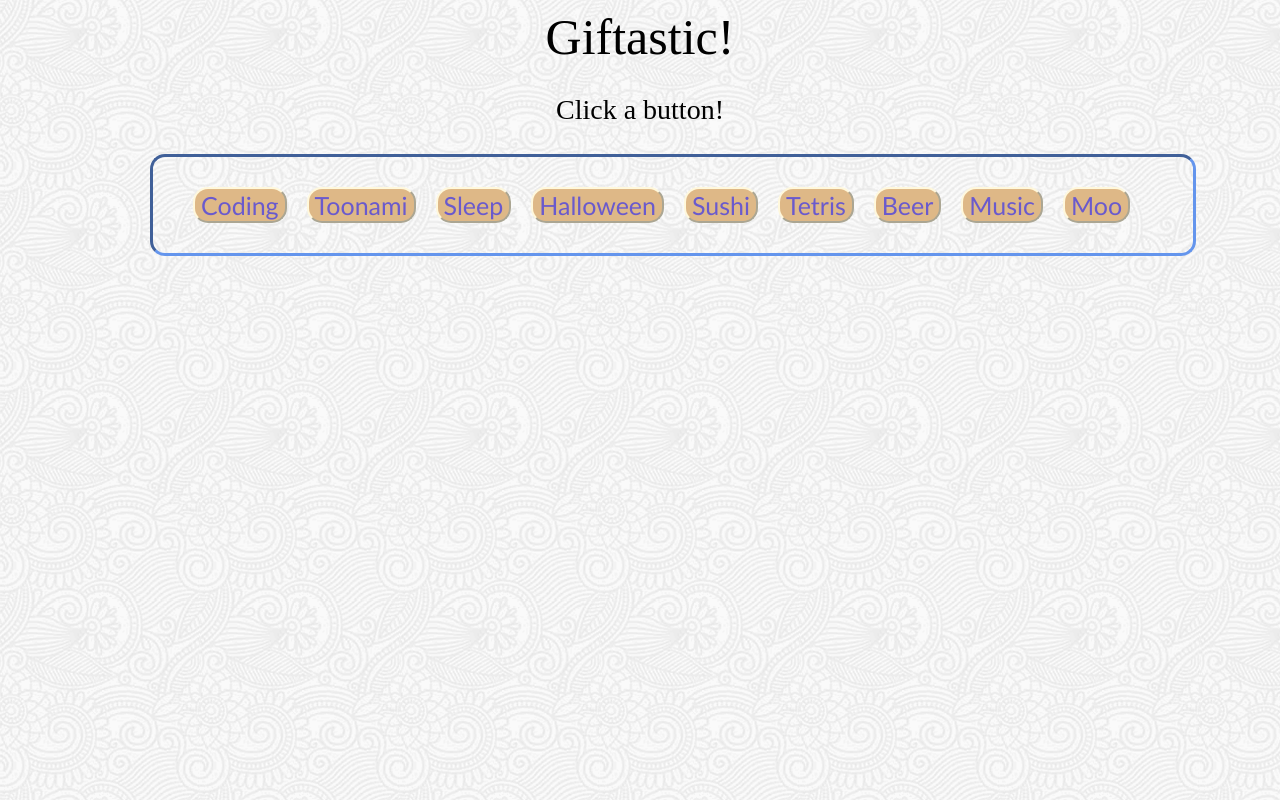
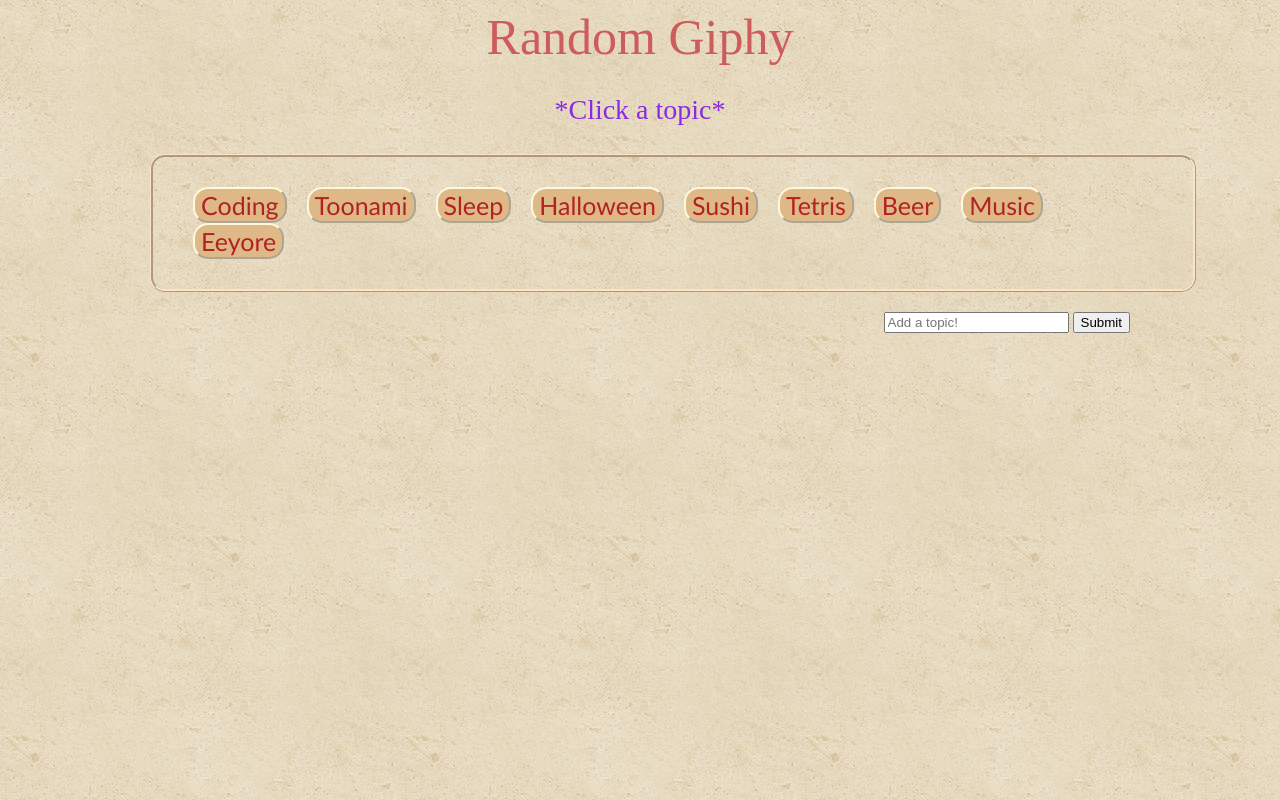
Before and after one commit to bksaechao/Giphy-Assignment, a plain HTML site: page index.html in a window 1280 px wide. Drawn offline with nearby package versions, Linux system fonts and the light colour scheme; no server answers.

Commit message:
inserted an input field and created a function to add a new topic to the button container once submit is clicked

```diff
--- a/assets/css/style.css
+++ b/assets/css/style.css
@@ -1,17 +1,26 @@
 header {
     text-align: center;
     font-size: 50px;
+    color: indianred;
+}
+
+form {
+    float: right;
+    margin-bottom: 20px;
+}
+
+p {
+    color: blueviolet;
 }
 
 body {
-    background-color: aliceblue;
-    background: url(../images/full-bloom.png);
+    background: url(../images/vintage-concrete.png);
 }
 
 button {
     border: 2px outset cornsilk;
     font-family: 'Trebuchet MS', 'Lucida Sans Unicode', 'Lucida Grande', 'Lucida Sans', Arial, sans-serif;
-    color: slateblue;
+    color: firebrick;
     border-radius: 15px;
     background-color: burlywood;
     margin: 0px 10px;
@@ -19,15 +28,16 @@ button {
 }
 
 button:hover {
-    background-color: cornflowerblue;
+    background-color: aliceblue;
 }
 
 .btn-cntr {
-    border: 3px inset cornflowerblue;
+    border: 3px ridge bisque;
     border-radius: 15px;
     padding: 30px 30px;
     background: transparent;
     width: 100%;
+    margin-bottom: 20px;
 }
 
 .container {
--- a/assets/javascript/giphy.js
+++ b/assets/javascript/giphy.js
@@ -1,12 +1,24 @@
-var topics = ["Coding", "Toonami", "Sleep", "Halloween", "Sushi", "Tetris", "Beer", "Music", "Moo"]
+//Initial array of topics
+var topics = ["Coding", "Toonami", "Sleep", "Halloween", "Sushi", "Tetris", "Beer", "Music", "Eeyore"]
 
-$(document).ready(function () {
-    //Iterates through each array element and displays them on the DOM
+//Button maker
+function displayBtn() {
+    //clears the container before adding in new topics to prevent duplicates
+    $("#button-list").empty();
+    //Iterates through each item in the array and creates a button and displays in the DOM
     for (i = 0; i < topics.length; i++) {
         var btn = $("<button>");
+        btn.addClass("new-button")
         btn.text(topics[i]);
         $("#button-list").append(btn);
         console.log(topics[i])
+    }
+}
+
+function addBtn() {
+    $("#submit").text("");
+    topics.push($("#topic").val().trim());
+    displayBtn();
 }
 
 //linking the API
@@ -19,4 +31,11 @@ $(document).ready(function () {
     .then(function (response) {
         console.log(queryURL)
     });
+
+$(document).ready(function () {
+    displayBtn();
+    $("#submit").on("click", function () {
+        event.preventDefault();
+        addBtn();
+    })
 });
--- a/index.html
+++ b/index.html
@@ -11,10 +11,13 @@
 
 <body>
     <div class="container">
-        <header>Giftastic!</header>
-        <p class="instructions">Click a button!</p>
-        <div class="btn-cntr" id="button-list">
-        </div>
+        <header>Random Giphy</header>
+        <p class="instructions">*Click a topic*</p>
+        <div class="btn-cntr" id="button-list"></div>
+        <form>
+            <input name="topic" id="topic" type="text" placeholder="Add a topic!">
+            <input id="submit" type="submit">
+        </form>
         <div class="gif-cntr" id="giphy-list"></div>
     </div>
     <script src="https://code.jquery.com/jquery-3.4.1.js"
```
Also changed, not shown: assets/images/full-bloom.png (deleted), assets/images/vintage-concrete.png (added). Lines whose indentation alone changed are shown as unchanged.
